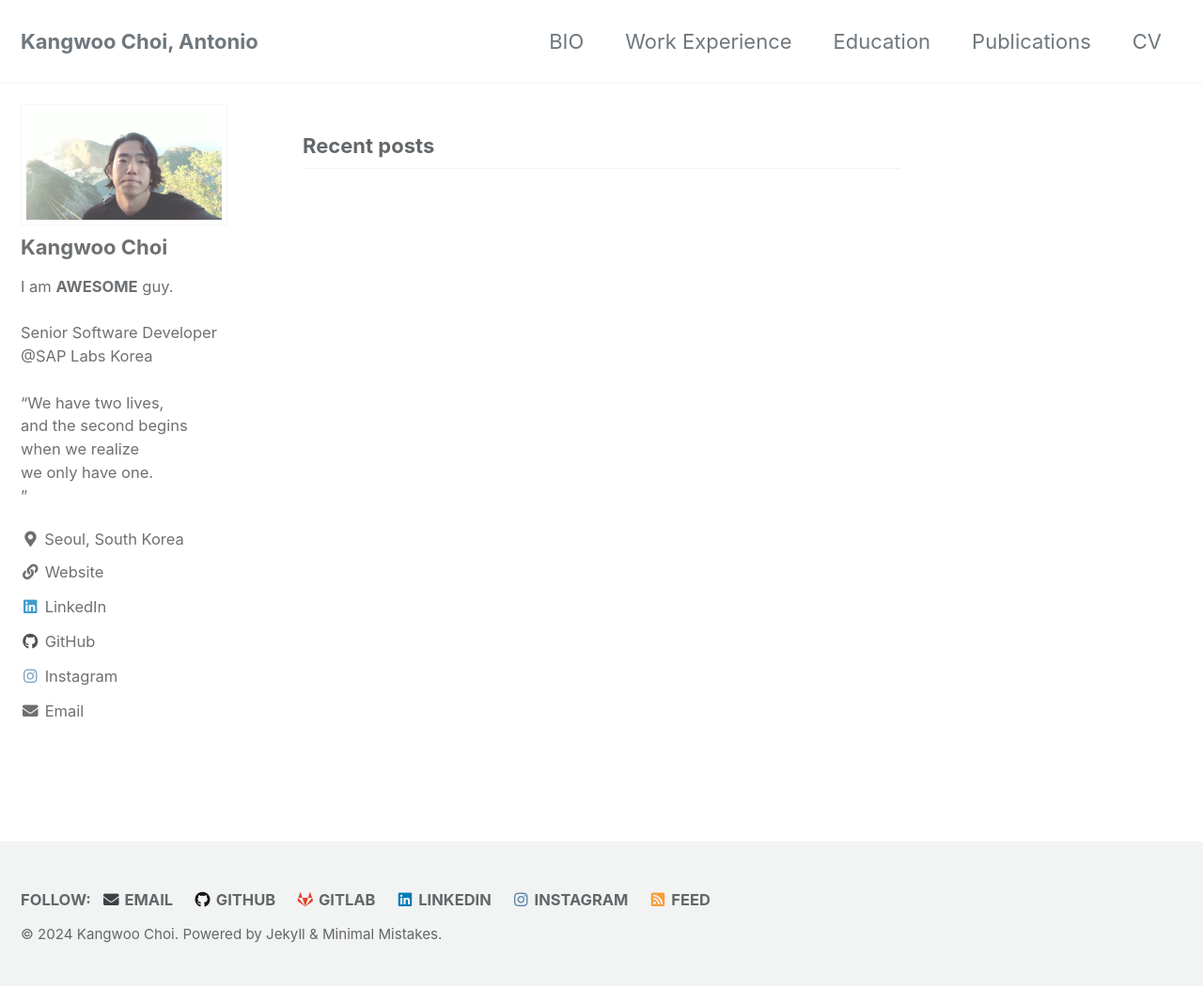
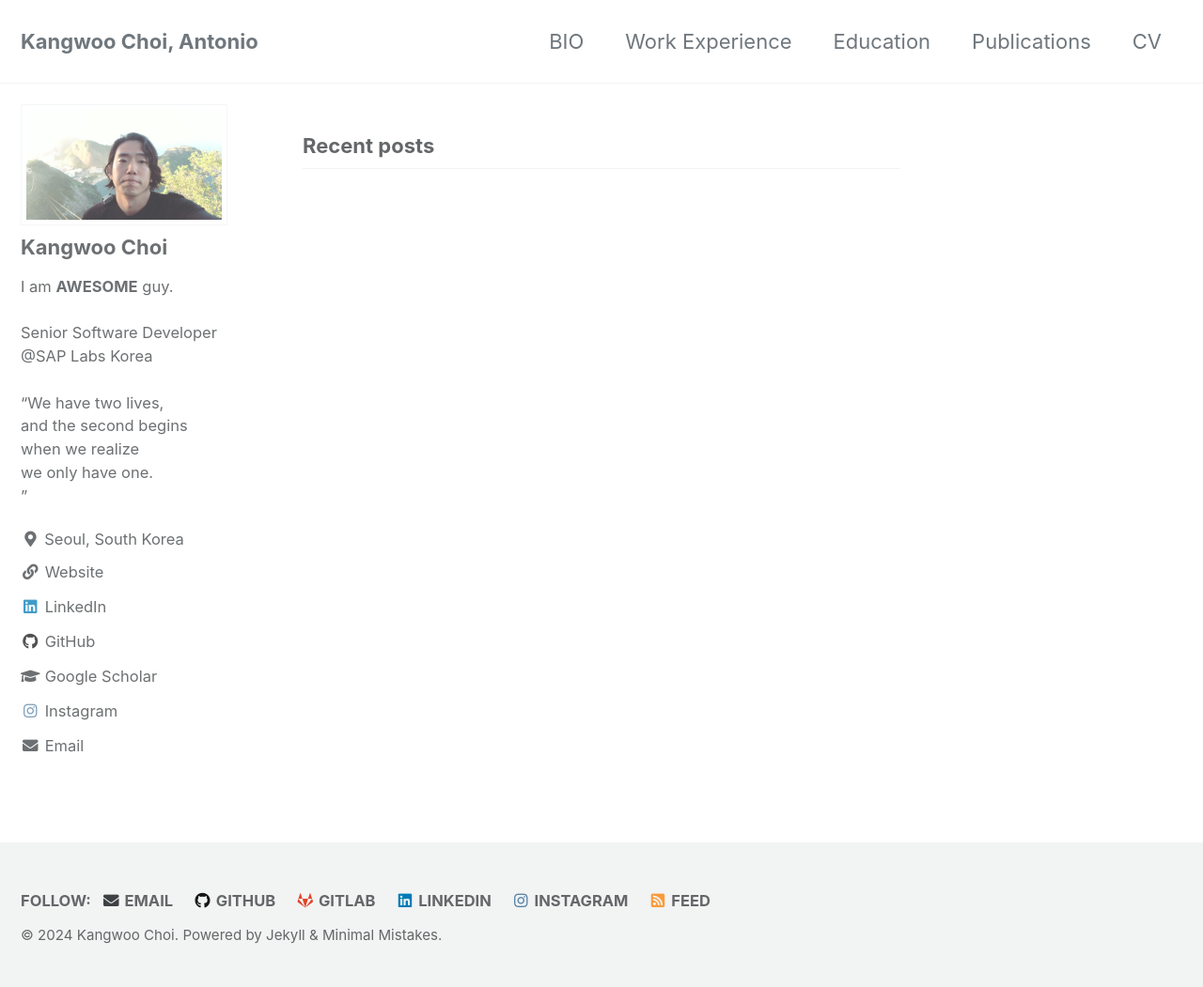
Before and after one commit to KangwooChoi/KangwooChoi.github.io, a Jekyll site: the page built from index.html, in a window 1280 px wide and 1051 px high. Shown: the whole window at 94% size. Built offline with Jekyll 4.4.1, drawn with Linux system fonts in a browser that asks for light colours; cached includes are drawn as plain includes; the list of posts is cut into pages by our own code.

Commit message:
Update _config.yml

```diff
--- a/_config.yml
+++ b/_config.yml
@@ -125,6 +125,9 @@ author:
     - label: "GitHub"
       icon: "fab fa-fw fa-github"
       url: "https://kangwoochoi.github.io/"
+    - label: "Google Scholar"
+      icon: "fas fa-fw fa-graduation-cap"
+      url: "https://scholar.google.co.kr/scholar?hl=ko&as_sdt=0%2C5&q=Kangwoo+Choi+SAP&btnG="
     - label: "Instagram"
       icon: "fab fa-fw fa-instagram"
       url: "https://www.instagram.com/antonio.choe/"
```
